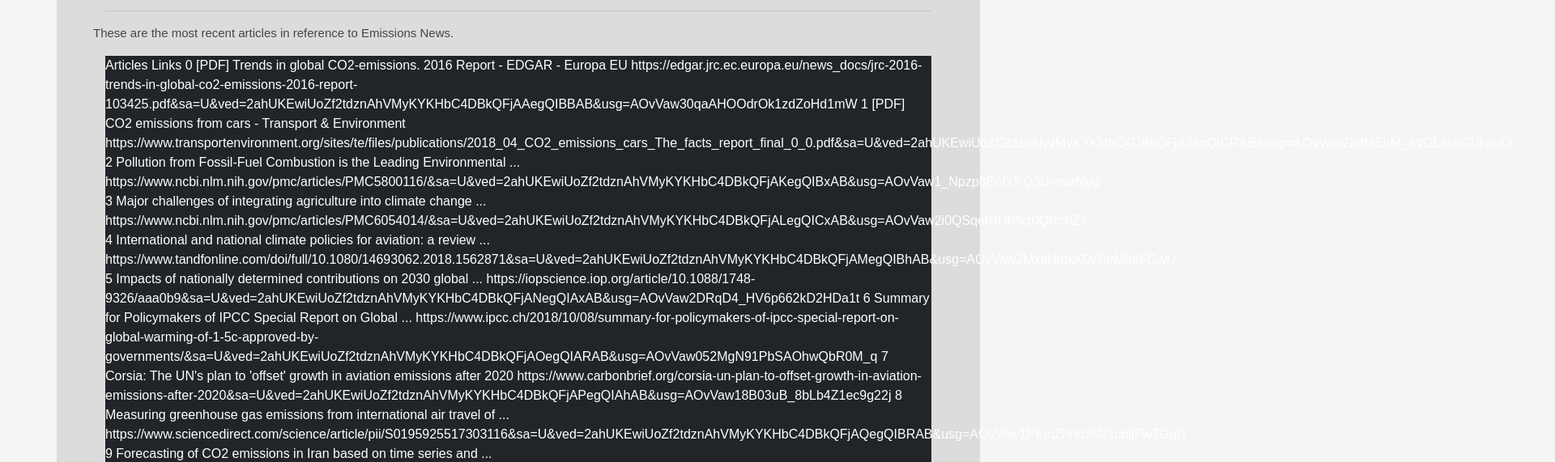
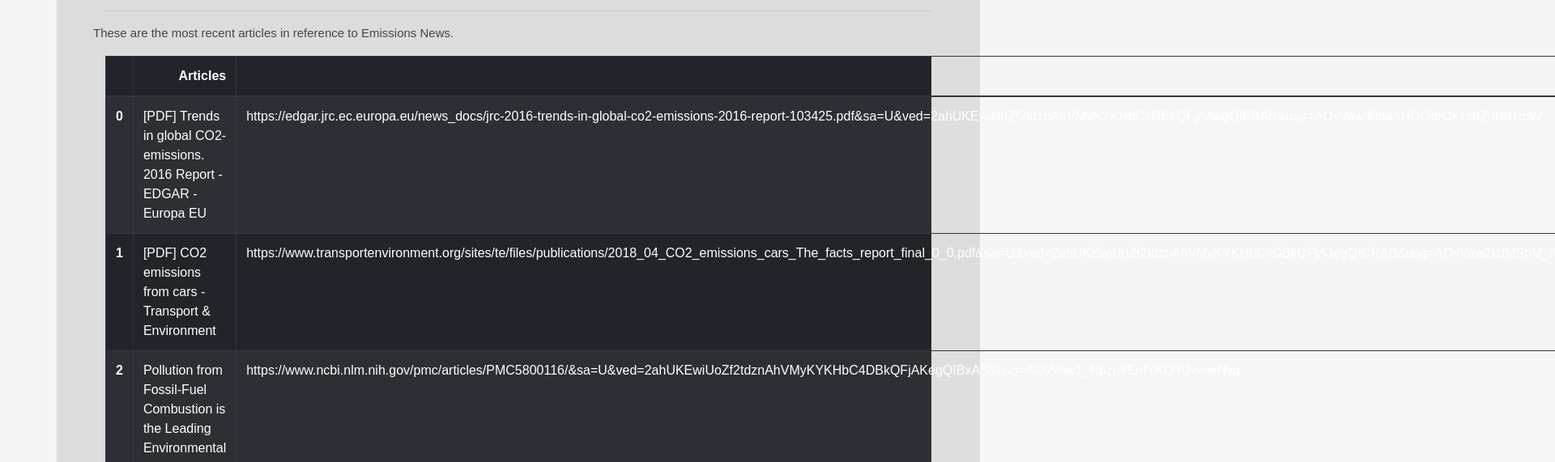
Before and after one commit to jbersinic/World-Emmissions-Portal, a plain HTML site: page Emissions/templates/articles.html in a window 1280 px wide. Shown: the part 404-975 px from the top of the page at 81% size, 1920 px wide, since content can reach past the window. Drawn offline with nearby package versions, Linux system fonts and the light colour scheme.

Commit message:
Update articles.html

```diff
--- a/Emissions/templates/articles.html
+++ b/Emissions/templates/articles.html
@@ -55,6 +55,7 @@
         <div class="table-responsive-md">
         <div class="table table-bordered table-dark table-striped">
 
+          <table border="1" class="dataframe">
             <thead>
               <tr style="text-align: right;">
                 <th></th>
```
